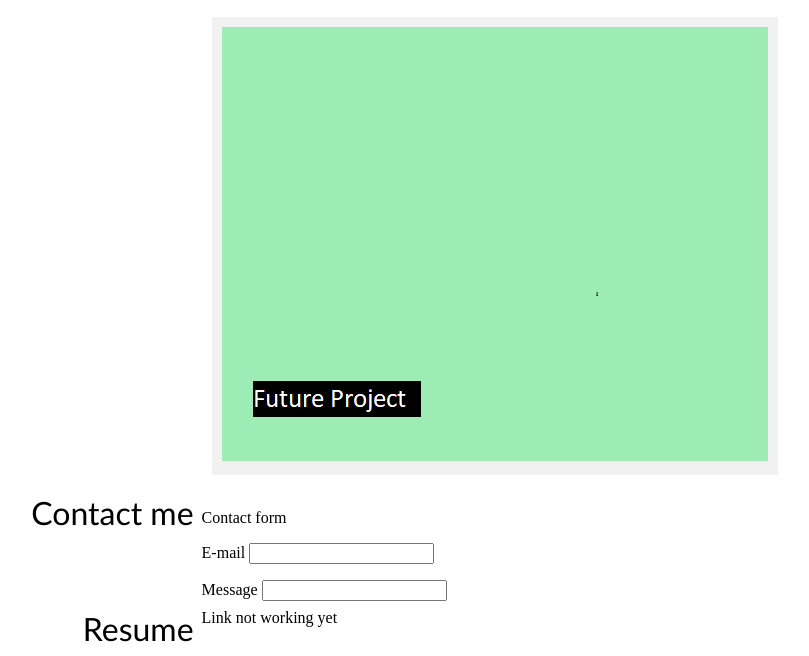
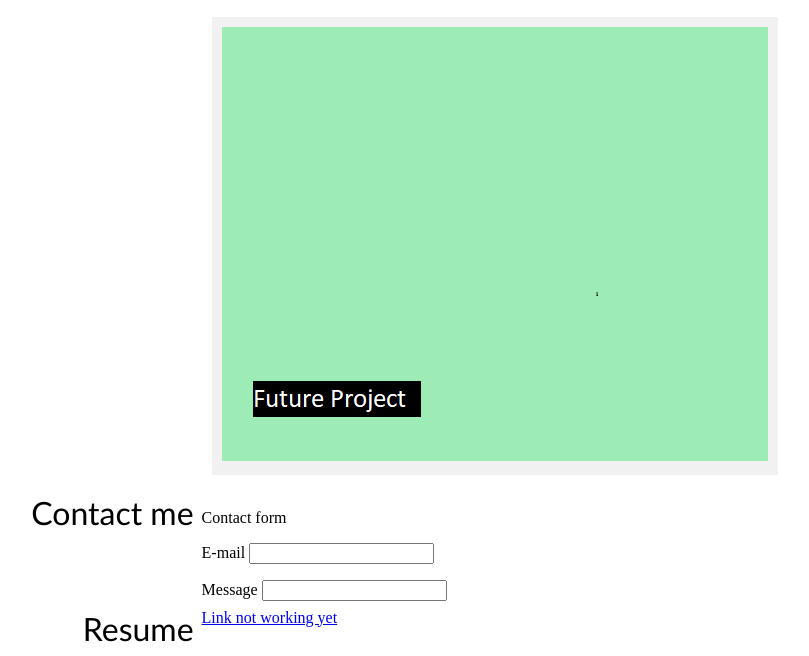
Before and after one commit to minprocess/Portfolio, a plain HTML site: page index.html in a window 1280 px wide. Shown: the part 1253-1909 px from the top of the page, without its empty margins (4-813 px from the left). Drawn offline with Linux system fonts and the light colour scheme.

Commit message:
final fix for validator

```diff
--- a/index.html
+++ b/index.html
@@ -72,7 +72,7 @@
 
         <div  id="resume" class="center-cell text1">Resume</div>
         <div>
-            <a ref="#link">Link not working yet</a>
+            <a href="#link">Link not working yet</a>
         </div>
     </div>
 
```
